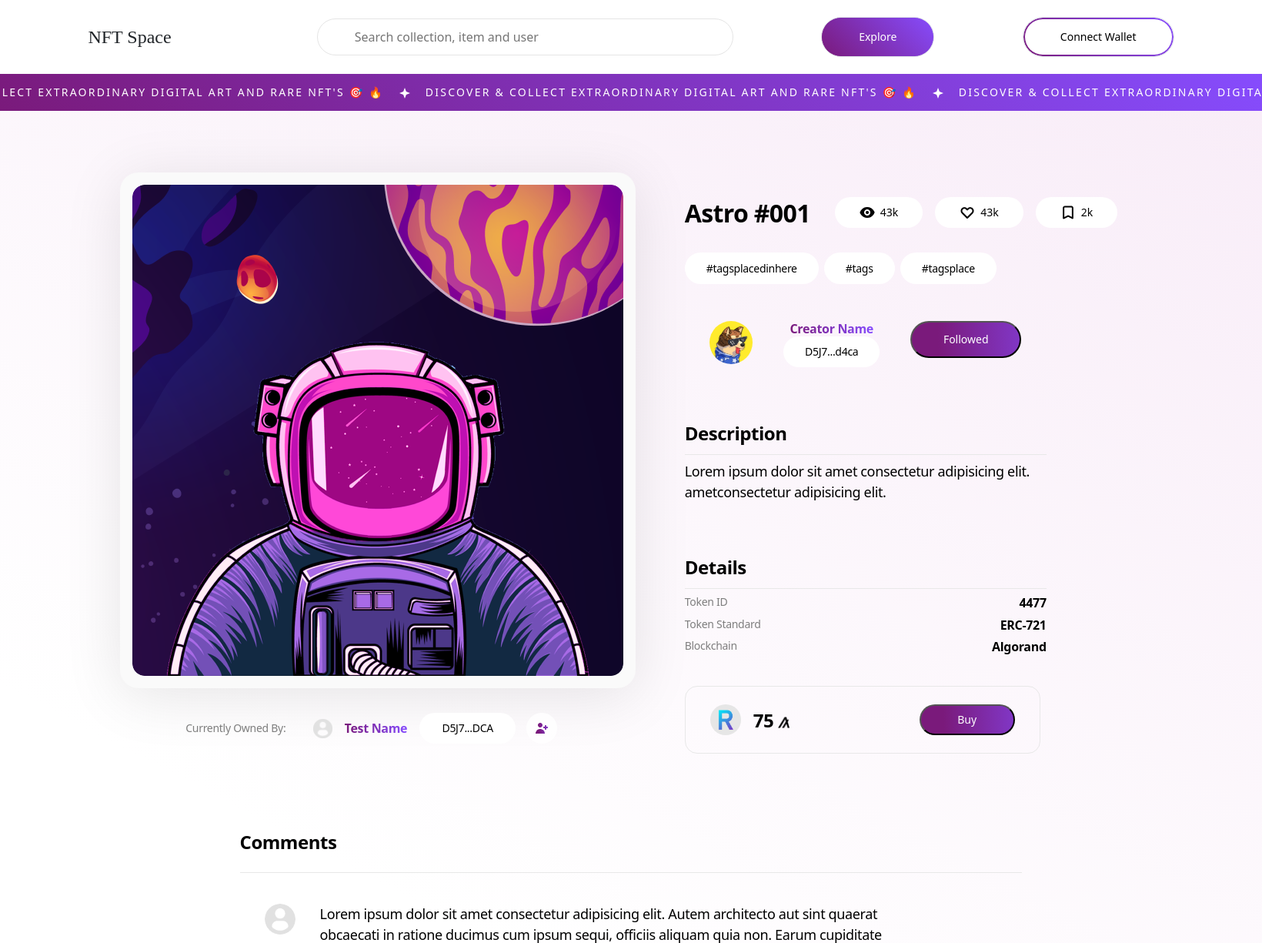
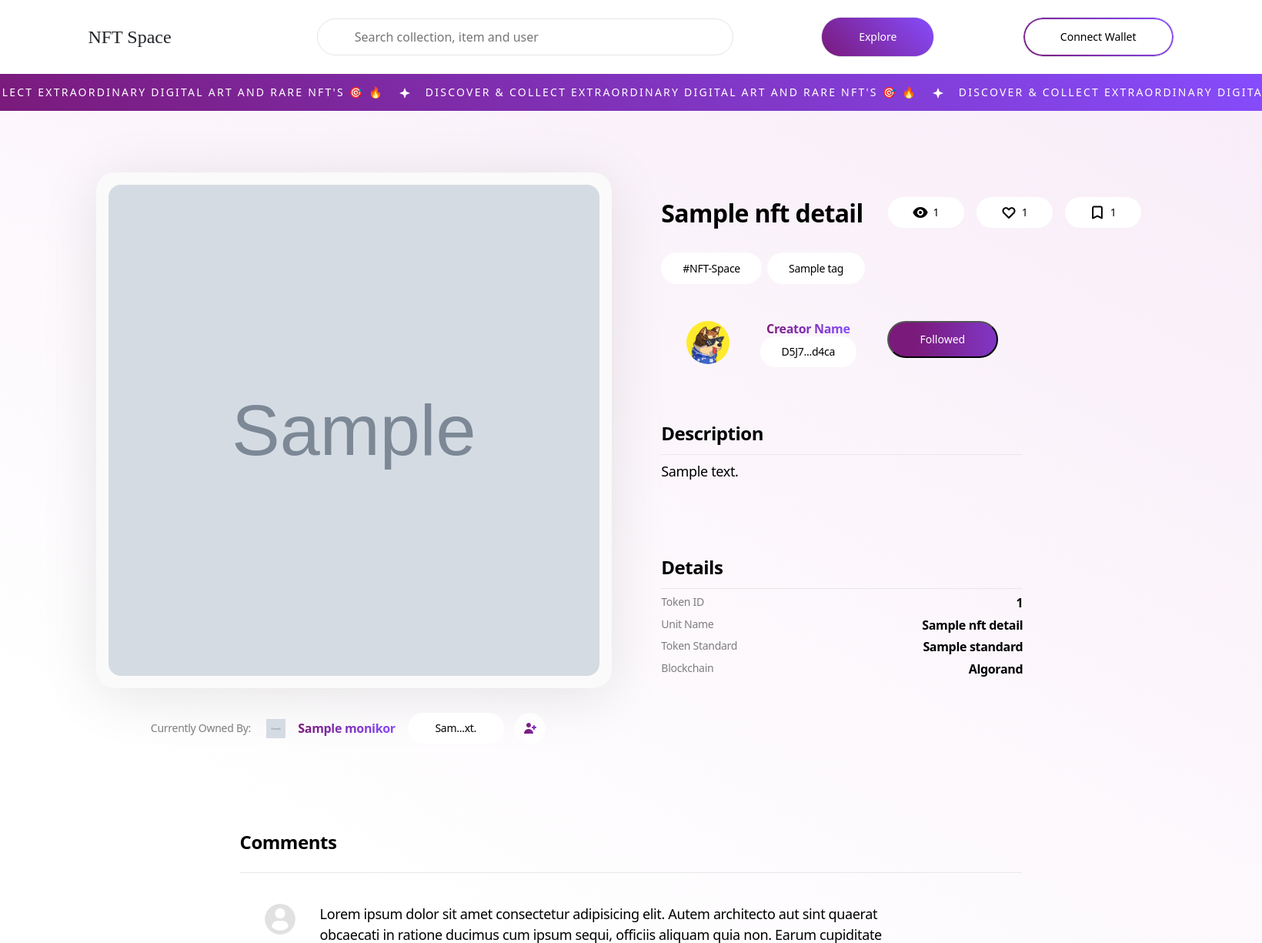
Before and after one commit to nft-space/nft-space-http-web-ui, a Flask app: template app/templates/details.html in a window 1640 px wide; the page is wider, and only the part inside the window is pictured. Shown: the top 1225 px of that part at 77% size. Run offline with Flask 2, Linux system fonts and the light colour scheme; the template is opened without the code that fills it: most values are stand-ins (such as "Sample title", 1, 10 or a date in 2020); grey boxes marked "Sample" are stand-in pictures; some libraries are stand-ins or nearby versions; some web fonts are replaced.

Commit message:
details page linked to api (minus the comments)

```diff
--- a/app/templates/details/content.html
+++ b/app/templates/details/content.html
@@ -3,8 +3,8 @@
     <div class="details--content--photo-details-wrapper">
         <div class="details--content--photo-container">
             <img
-                src="{{ url_for('static', filename='/png/details__photo_nft.png') }}"
-                alt="nft space astro man for details page"
+                src="{% if nft_details.thumbnail_src %}{{nft_details.thumbnail_src}}{% else %}{{nft_details.src}}{% endif %}"
+                alt="main nft photo "
             >
         </div>
         <div class="details--content--caption-container">
@@ -18,7 +18,7 @@
         <div class="details--content--nft-details-wrapper">
             <!-- TITLE (+interactions)  -->
             <div class="details--content--title-container">
-                <p>Astro #001</p>
+                <p>{{nft_details.title}}</p>
                 <div class="details--content--interactions-container">
                     <!-- Viewed  -->
                     <div class="details--content--interactions-item">
@@ -26,7 +26,7 @@
                             src="{{ url_for('static', filename='/png/interactions__viewed.png') }}"
                             alt="interaction viewed"
                         >
-                        <span>43k</span>
+                        <span>{{nft_details.view_count}}</span>
                     </div>
                     <!-- Liked -->
                     <div class="details--content--interactions-item">
@@ -35,7 +35,7 @@
                             src="{{ url_for('static', filename='/png/interactions__heart.png') }}"
                             alt="interaction heart"
                         >
-                        <span>43k</span>
+                        <span>{{nft_details.like_count}}</span>
                     </div>
                     <!-- Bookmarked -->
                     <div class="details--content--interactions-item">
@@ -44,23 +44,23 @@
                             src="{{ url_for('static', filename='/png/interactions__bookmark.png') }}"
                             alt="interaction bookmark"
                         >
-                        <span>2k</span>
+                        <span>{{nft_details.save_count}}</span>
                     </div>
                 </div>
             </div>
 
             <!-- TAGS -->
             <div class="details--content--tags-container">
+                <!-- DEFAULT TAG -->
                 <div class="details--content--tags-item">
-                    #tagsplacedinhere
+                    #NFT-Space
                 </div>
-                <div class="details--content--tags-item">
-                    #tags
-                </div>
-                <div class="details--content--tags-item">
-                    #tagsplace
-                </div>
-
+                <!-- DYNAMIC TAG -->
+                {% for tag in nft_details.tags%}
+                    <div class="details--content--tags-item">
+                        {{tag}}
+                    </div>
+                {% endfor %}
             </div>
 
             <!-- FOLLOW BAR -->
@@ -69,17 +69,20 @@
             <!-- DESCRIPTION -->
             <div class="details--content--description-container">
                 <h1>Description </h1>
-                <p>Lorem ipsum dolor sit amet consectetur adipisicing elit. ametconsectetur adipisicing elit. </p>
+                <p>{% if nft_details.description %} {{nft_details.description}} {% else %} No description; this NFT speaks for itself! {% endif%}</p>
             </div>
 
             <!-- DETAILS -->
             <div class="details--content--details-container">
                 <h1>Details </h1>
                 <div class="details--content--details-item">
-                    <p>Token ID</p> <h3>4477</h3>
+                    <p>Token ID</p> <h3>{{nft_details.id}}</h3>
                 </div>
                 <div class="details--content--details-item">
-                    <p>Token Standard</p> <h3>ERC-721</h3>
+                    <p>Unit Name</p> <h3>{{nft_details.unitname}}</h3>
+                </div>
+                <div class="details--content--details-item">
+                    <p>Token Standard</p> <h3>{{nft_details.standard}}</h3>
                 </div>
                 <div class="details--content--details-item">
                     <p>Blockchain</p> <h3>Algorand</h3>
@@ -87,6 +90,7 @@
             </div>
 
             <!-- BUY CONTAINER -->
+            {% if is_listed  %}
             <div class="details--content--buy-container">
                 <div class="details--content--buy-info-wrapper">
                     <img
@@ -94,7 +98,7 @@
                         alt="rand gallery logo "
                     >
                     <p>
-                        75
+                        {{is_listed[0].price}}
                         <img
                             src="{{ url_for('static', filename='/png/algorand_algo_logo.png') }}"
                             alt="algorand algo picture "
@@ -106,8 +110,7 @@
                     Buy
                 </button>
             </div>
-
-
+            {% endif %}
         </div>
     </div>
 </div>
--- a/app/templates/details/owner-bar.html
+++ b/app/templates/details/owner-bar.html
@@ -1,15 +1,15 @@
 <div class="details--owner-bar--container">
     <div class="details--owner-bar--profile-photo-container">
         <img
-            src="{{ url_for('static', filename='/png/empty_user.png') }}"
-            alt="interactions follow button"
+            src="{{ owner_details.src }}"
+            alt="owner profile image "
         >
     </div>
     <p>
-        Test Name
+        {% if owner_details.monikor %}{{ owner_details.monikor}}{% else %}Anonymous{% endif %}
     </p>
     <div class="address-container">
-        D5J7...DCA
+        {{owner_details.artist_address | profile_name_truncated }}
     </div>
     <div class="details--owner-bar--follow-container">
         <img
--- a/app/views/profile.py
+++ b/app/views/profile.py
@@ -1,7 +1,7 @@
 from flask import Blueprint, render_template
 from app.config.config_handling import get_config_value
 from app.views.util import process_src_image_list, verify_request
-import requests
+import requests, json
 
 profile = Blueprint('profile', __name__)
 
@@ -9,8 +9,8 @@ profile = Blueprint('profile', __name__)
 def render_profile(artist_address):
     db_host = get_config_value('db_api', 'db_host')
 
-    profile_details = verify_request(
-        requests.get(f'{db_host}/profile/{artist_address}')
+    profile_details = json.loads(
+        requests.get(f'{db_host}/profile/{artist_address}').content
     )
     created_nft_list = verify_request(
         requests.get(f'{db_host}/nfts/{artist_address}/created?count=10&order_by=latest')
```
Also changed, not shown: app/views/details.py (+19 -3 lines), requirements.txt (line endings or trailing spaces).
